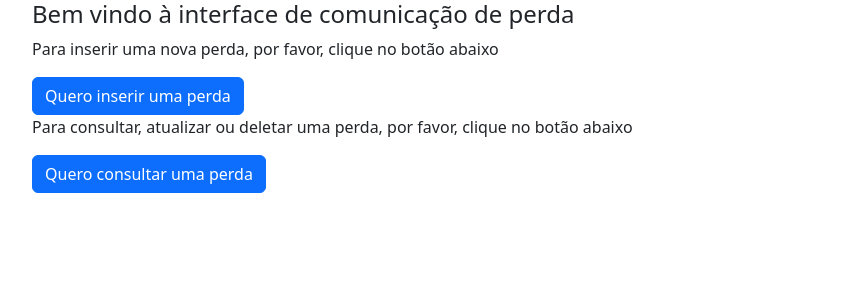
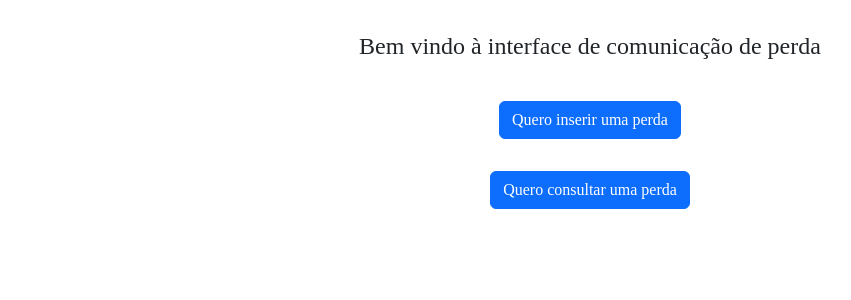
Before and after one commit to drawanz/lost-comunication-frontend, a React (Vite) app: page / in a window 1280 px wide. Shown: the top 300 px of the page, without its empty margins (50-901 px from the left). Built offline with nearby package versions, Linux system fonts and the light colour scheme.

Commit message:
feat: adicionando css na homepage

```diff
--- a/package.json
+++ b/package.json
@@ -11,7 +11,7 @@
   "dependencies": {
     "@reduxjs/toolkit": "^1.8.5",
     "axios": "^0.27.2",
-    "bootstrap": "^5.2.0",
+    "bootstrap": "^5.2.1",
     "gerador-validador-cpf": "^5.0.2",
     "react": "^18.2.0",
     "react-bootstrap": "^2.5.0",
@@ -31,6 +31,7 @@
     "eslint-plugin-react": "^7.31.5",
     "eslint-plugin-react-hooks": "^4.6.0",
     "prettier": "^2.7.1",
+    "sass": "^1.54.8",
     "vite": "^3.0.7"
   }
 }
--- /dev/null
+++ b/src/main.css
@@ -0,0 +1,4 @@
+* {
+  font-family: 'Open Sans', sans-serif;
+  font-family: 'Source Serif Pro', serif;
+}
--- a/src/main.jsx
+++ b/src/main.jsx
@@ -8,6 +8,7 @@ import 'bootstrap/dist/css/bootstrap.min.css';
 import HomePage from './pages/homePage/HomePage';
 import store from './redux/store';
 import UpdatePage from './pages/updatePage/UpdatePage';
+import './main.css'
 
 ReactDOM.createRoot(document.getElementById('root')).render(
   <Provider store={store}>
--- a/src/pages/homePage/HomePage.jsx
+++ b/src/pages/homePage/HomePage.jsx
@@ -1,26 +1,22 @@
 import Container from 'react-bootstrap/Container';
 import Button from 'react-bootstrap/Button';
 import { useNavigate } from 'react-router-dom';
+import './style.scss';
 
 export default function HomePage() {
   const navigate = useNavigate();
 
   return (
-    <Container>
+    <Container className="home-page-container">
       <h4>Bem vindo à interface de comunicação de perda</h4>
 
-      <div>
-        <p>Para inserir uma nova perda, por favor, clique no botão abaixo</p>
-        <Button onClick={() => navigate('/insert')}>Quero inserir uma perda</Button>
-      </div>
+      <Button onClick={() => navigate('/insert')}>
+        Quero inserir uma perda
+      </Button>
 
-      <div>
-        <p>
-          Para consultar, atualizar ou deletar uma perda, por favor, clique no botão
-          abaixo
-        </p>
-        <Button onClick={() => navigate('/search')}>Quero consultar uma perda</Button>
-      </div>
+      <Button onClick={() => navigate('/search')}>
+        Quero consultar uma perda
+      </Button>
     </Container>
   );
 }
--- /dev/null
+++ b/src/pages/homePage/style.scss
@@ -0,0 +1,12 @@
+.home-page-container {
+  display: flex;
+  justify-content: center;
+  flex-direction: column;
+  align-items: center;
+  margin-top: 2rem;
+}
+
+.home-page-container button {
+  // top, right, bottom, left
+  margin: 2rem 2rem 0 2rem;
+}
```
Also changed, not shown: 1 other file (tests, documents, lock files or other folders).
